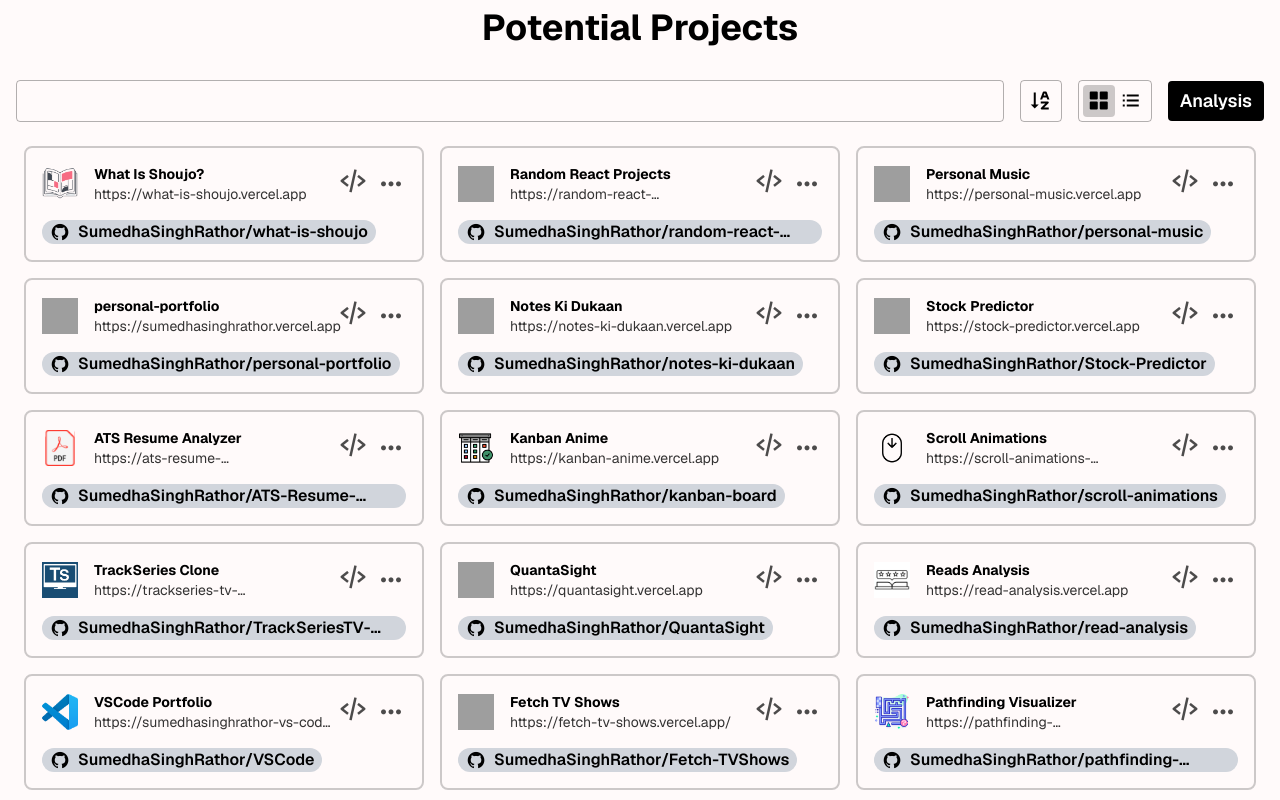
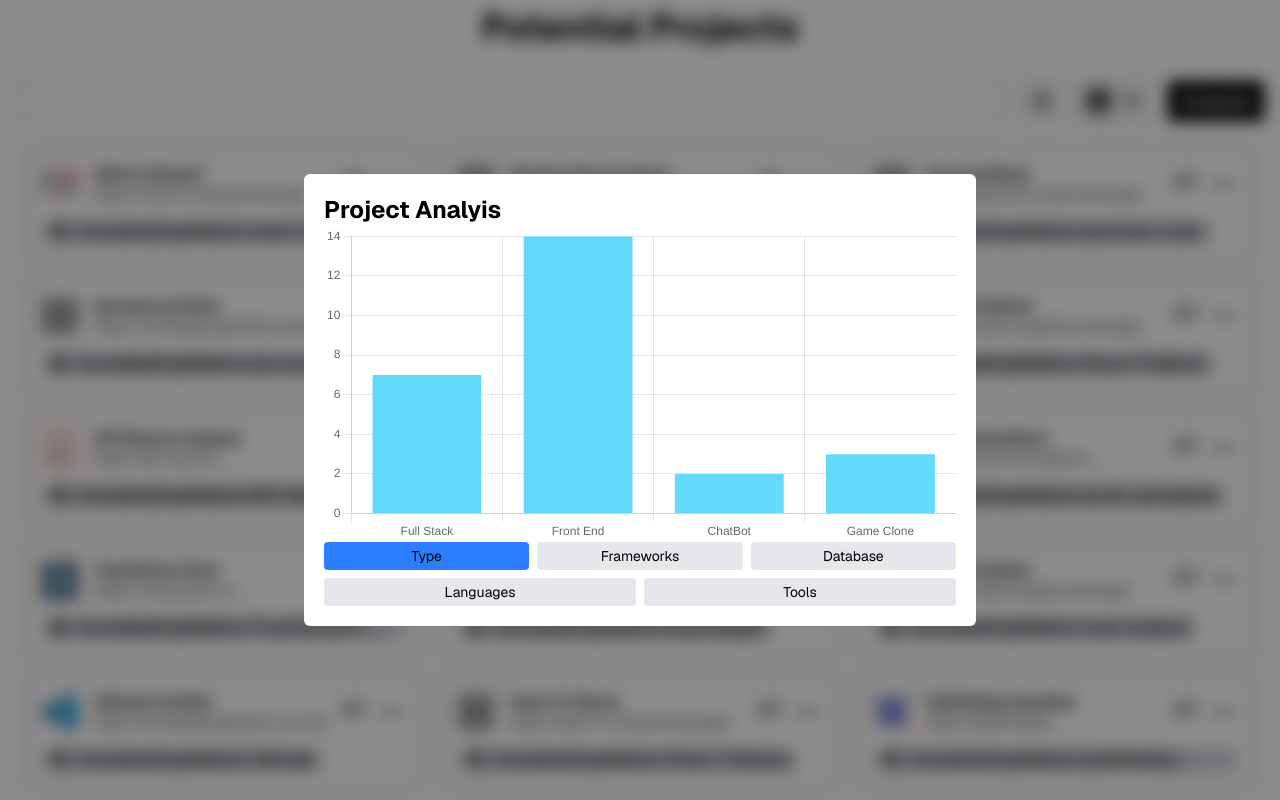
Before and after one commit to SumedhaSinghRathor/all-projects, a Vue app: page / in a window 1280 px wide. Both pictures are taken after a click on the button "Analysis". Built offline with nearby package versions, Linux system fonts and the light colour scheme; data requests are answered from the project's data file; grey boxes are pictures that could not be loaded.

Commit message:
adding analysis modal

```diff
--- a/package.json
+++ b/package.json
@@ -11,9 +11,11 @@
   },
   "dependencies": {
     "@tailwindcss/vite": "^4.2.2",
+    "chart.js": "^4.5.1",
     "json-server": "^0.17.4",
     "tailwindcss": "^4.2.2",
-    "vue": "^3.5.32"
+    "vue": "^3.5.32",
+    "vue-chartjs": "^5.3.3"
   },
   "devDependencies": {
     "@vitejs/plugin-vue": "^6.0.5",
--- /dev/null
+++ b/src/components/Projects/Analysis.vue
@@ -0,0 +1,272 @@
+<template>
+  <section
+    class="fixed inset-0 flex justify-center items-center p-5 bg-black/45 backdrop-blur-sm"
+    @click.self="$emit('close')"
+  >
+    <div class="bg-white text-black p-5 rounded-md max-w-2xl w-full">
+      <h1 class="font-bold">Project Analyis</h1>
+      <Bar
+        v-if="selected === 1"
+        :data="processedData.type.data"
+        :options="barOptions"
+      />
+      <Bar
+        v-if="selected === 2"
+        :data="processedData.frameworks.data"
+        :options="barOptions"
+      />
+      <Pie
+        v-if="selected === 3"
+        :data="processedData.database.data"
+        :options="pieOptions"
+      />
+      <Pie
+        v-if="selected === 4"
+        :data="processedData.language.data"
+        :options="pieOptions"
+      />
+      <Bar
+        v-if="selected === 5"
+        :data="processedData.tools.data"
+        :options="barOptions"
+      />
+      <div class="text-sm">
+        <div class="grid grid-cols-3 gap-2 mb-2">
+          <button
+            v-for="btn in topButtons"
+            :key="btn.id"
+            @click="selected = btn.id"
+            :class="buttonClass(btn.id)"
+          >
+            {{ btn.label }}
+          </button>
+        </div>
+        <div class="grid grid-cols-2 gap-2">
+          <button
+            v-for="btn in bottomButtons"
+            :key="btn.id"
+            @click="selected = btn.id"
+            :class="buttonClass(btn.id)"
+          >
+            {{ btn.label }}
+          </button>
+        </div>
+      </div>
+    </div>
+  </section>
+</template>
+<script>
+import ProjectService from "../../services/ProjectService";
+import { Bar, Pie } from "vue-chartjs";
+import {
+  Chart as ChartJS,
+  Title,
+  Tooltip,
+  Legend,
+  ArcElement,
+  BarElement,
+  CategoryScale,
+  LinearScale,
+} from "chart.js";
+
+ChartJS.register(
+  Title,
+  Tooltip,
+  Legend,
+  ArcElement,
+  BarElement,
+  CategoryScale,
+  LinearScale,
+);
+
+const colors = [
+  "#61dafb",
+  "#ff6384",
+  "#36a2eb",
+  "#cc65fe",
+  "#ffce56",
+  "#68d89b",
+  "#331e36",
+  "#04e762",
+  "#29339b",
+  "#ff6384",
+];
+
+export default {
+  name: "Analysis",
+
+  components: { Bar, Pie },
+
+  data() {
+    return {
+      projects: [],
+      selected: 1,
+    };
+  },
+
+  mounted() {
+    window.addEventListener("keydown", this.handleEsc);
+  },
+
+  beforeMount() {
+    window.removeEventListener("keydown", this.handleEsc);
+  },
+
+  methods: {
+    async getProjects() {
+      try {
+        this.projects = await ProjectService.getProjects();
+      } catch (error) {
+        console.error("Error fetching projects: ", error);
+      }
+    },
+
+    handleEsc(e) {
+      if (e.key === "Escape") {
+        this.$emit("close");
+      }
+    },
+
+    buttonClass(id) {
+      return [
+        "rounded p-1",
+        this.selected === id ? "bg-blue-500" : "bg-gray-200 cursor-pointer",
+      ];
+    },
+  },
+
+  created() {
+    this.getProjects();
+  },
+
+  computed: {
+    processedData() {
+      const countItems = (key) => {
+        const all = this.projects.flatMap((p) =>
+          Array.isArray(p[key]) ? p[key] : [p[key]],
+        );
+
+        return all.reduce((acc, item) => {
+          acc[item] = (acc[item] || 0) + 1;
+          return acc;
+        }, {});
+      };
+
+      const makeBar = (counts, color) => ({
+        data: {
+          labels: Object.keys(counts),
+          datasets: [{ data: Object.values(counts), backgroundColor: color }],
+        },
+        options: this.barOptions,
+      });
+
+      const makePie = (counts) => ({
+        data: {
+          labels: Object.keys(counts),
+          datasets: [{ data: Object.values(counts), backgroundColor: colors }],
+        },
+        options: this.pieOptions,
+      });
+
+      return {
+        type: makeBar(countItems("type"), colors[0]),
+        frameworks: makeBar(countItems("frameworks"), colors[1]),
+        tools: makeBar(countItems("tools"), colors[2]),
+        database: makePie(countItems("database")),
+        language: makePie(countItems("language")),
+      };
+    },
+
+    currentChart() {
+      switch (this.selected) {
+        case 2:
+          return {
+            extends: Bar,
+            props: ["data", "options"],
+            mounted() {
+              this.renderChart(
+                this.$parent.processedData.frameworks.data,
+                this.$parent.processedData.frameworks.options,
+              );
+            },
+          };
+        case 3:
+          return {
+            extends: Pie,
+            mounted() {
+              this.renderChart(
+                this.$parent.processedData.database.data,
+                this.$parent.processedData.database.options,
+              );
+            },
+          };
+        case 4:
+          return {
+            extends: Pie,
+            mounted() {
+              this.renderChart(
+                this.$parent.processedData.language.data,
+                this.$parent.processedData.language.options,
+              );
+            },
+          };
+        case 5:
+          return {
+            extends: Bar,
+            mounted() {
+              this.renderChart(
+                this.$parent.processedData.tools.data,
+                this.$parent.processedData.tools.options,
+              );
+            },
+          };
+        default:
+          return {
+            extends: Bar,
+            mounted() {
+              this.renderChart(
+                this.$parent.processedData.type.data,
+                this.$parent.processedData.type.options,
+              );
+            },
+          };
+      }
+    },
+
+    barOptions() {
+      return {
+        responsive: true,
+        maintainAspectRatio: true,
+        aspectRatio: 2,
+        plugins: {
+          legend: { display: false },
+          tooltip: { enabled: false },
+        },
+      };
+    },
+
+    pieOptions() {
+      return {
+        responsive: true,
+        maintainAspectRatio: true,
+        aspectRatio: 2,
+      };
+    },
+
+    topButtons() {
+      return [
+        { id: 1, label: "Type" },
+        { id: 2, label: "Frameworks" },
+        { id: 3, label: "Database" },
+      ];
+    },
+
+    bottomButtons() {
+      return [
+        { id: 4, label: "Languages" },
+        { id: 5, label: "Tools" },
+      ];
+    },
+  },
+};
+</script>
--- a/src/components/Projects/Project.vue
+++ b/src/components/Projects/Project.vue
@@ -42,9 +42,11 @@
       <button
         class="text-lg bg-black text-white py-1.5 px-3 rounded font-semibold cursor-pointer select-none"
         title="Graphical Analysis"
+        @click="showModal = true"
       >
         Analysis
       </button>
+      <Analysis v-if="showModal" @close="showModal = false" />
     </div>
     <section v-if="grid" class="grid grid-cols-3 gap-4 p-4">
       <div
@@ -101,7 +103,8 @@
       <div
         v-for="project in processedProjects"
         :key="project.id"
-        class="flex justify-between items-center p-2 border-b border-black/30 hover:bg-slate-500/20 cursor-pointer"
+        @click="toggleExtra(project)"
+        class="flex justify-between items-center p-2 border-b border-black/30 hover:bg-slate-500/10 cursor-pointer"
       >
         <div class="flex items-center gap-4">
           <img :src="project.logo" :alt="project.title" class="size-12" />
@@ -133,6 +136,7 @@
 
 <script>
 import ProjectService from "../../services/ProjectService";
+import Analysis from "./Analysis.vue";
 import Extra from "./Extra.vue";
 
 export default {
@@ -145,10 +149,11 @@ export default {
       sortConfig: "none",
       grid: true,
       selectedProject: null,
+      showModal: false,
     };
   },
 
-  components: { Extra },
+  components: { Extra, Analysis },
 
   computed: {
     processedProjects() {
```
Also changed, not shown: 1 other file (tests, documents, lock files or other folders).
